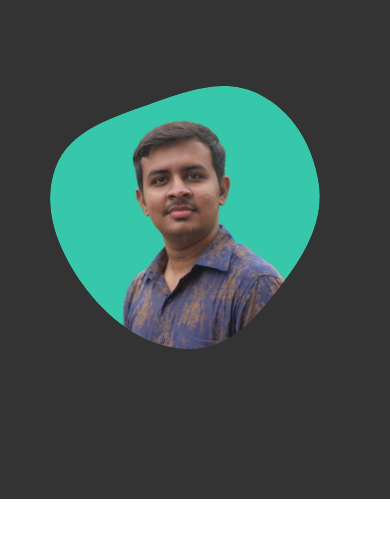
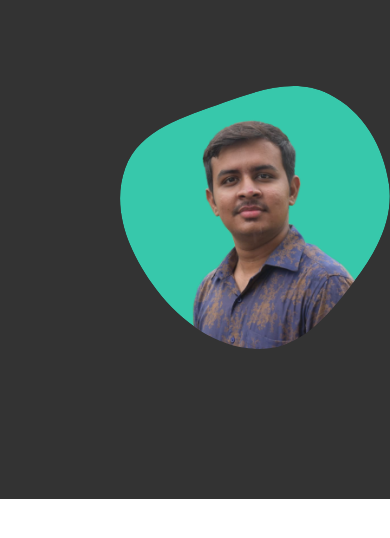
Before and after one commit to dhruvpatel2272/Site, a plain HTML site: page index.html in a window 390 px wide. Shown: the part 264-802 px from the top of the page. Drawn offline with nearby package versions, Linux system fonts and the light colour scheme.

Commit message:
Update styles.css

```diff
--- a/styles.css
+++ b/styles.css
@@ -199,7 +199,7 @@ header{
     .home__img {
         position: absolute;
         top: 350px;
-        right: 70px;
+        right: 0px;
         width: 270px;
     }
 
```
